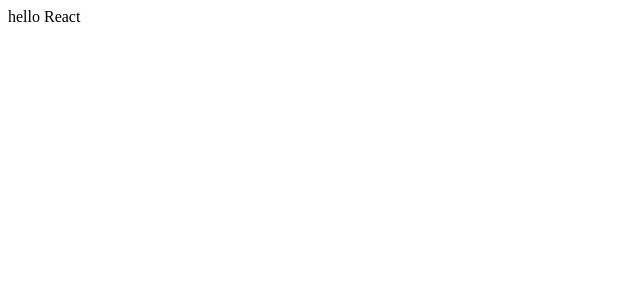
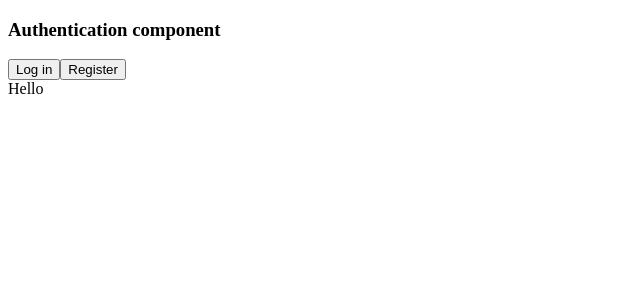
Before and after one commit to ShaqeTarverdyan/trello-test, a React (Create React App) app: page / in a window 1280 px wide. Shown: the top 300 px of the page, without its empty margins (0-640 px from the left). Built offline with nearby package versions, Linux system fonts and the light colour scheme.

Commit message:
Update App component

```diff
--- a/src/App.js
+++ b/src/App.js
@@ -1,7 +1,16 @@
-import React from "react";
+import React, { useEffect } from "react";
+import { connect } from "react-redux";
+import firebase from "./firebase/index";
+import Home from "./components/Home";
+import Authentication from "./components/Authentication";
 
-function App() {
-  return <div className="App">hello React</div>;
-}
+const App = (props) => {
+  return props.userName != null ? <Home /> : <Authentication />;
+};
 
-export default App;
+const mapStateToProps = (state) => {
+  return {
+    userName: state.userName,
+  };
+};
+export default connect(mapStateToProps)(App);
```
